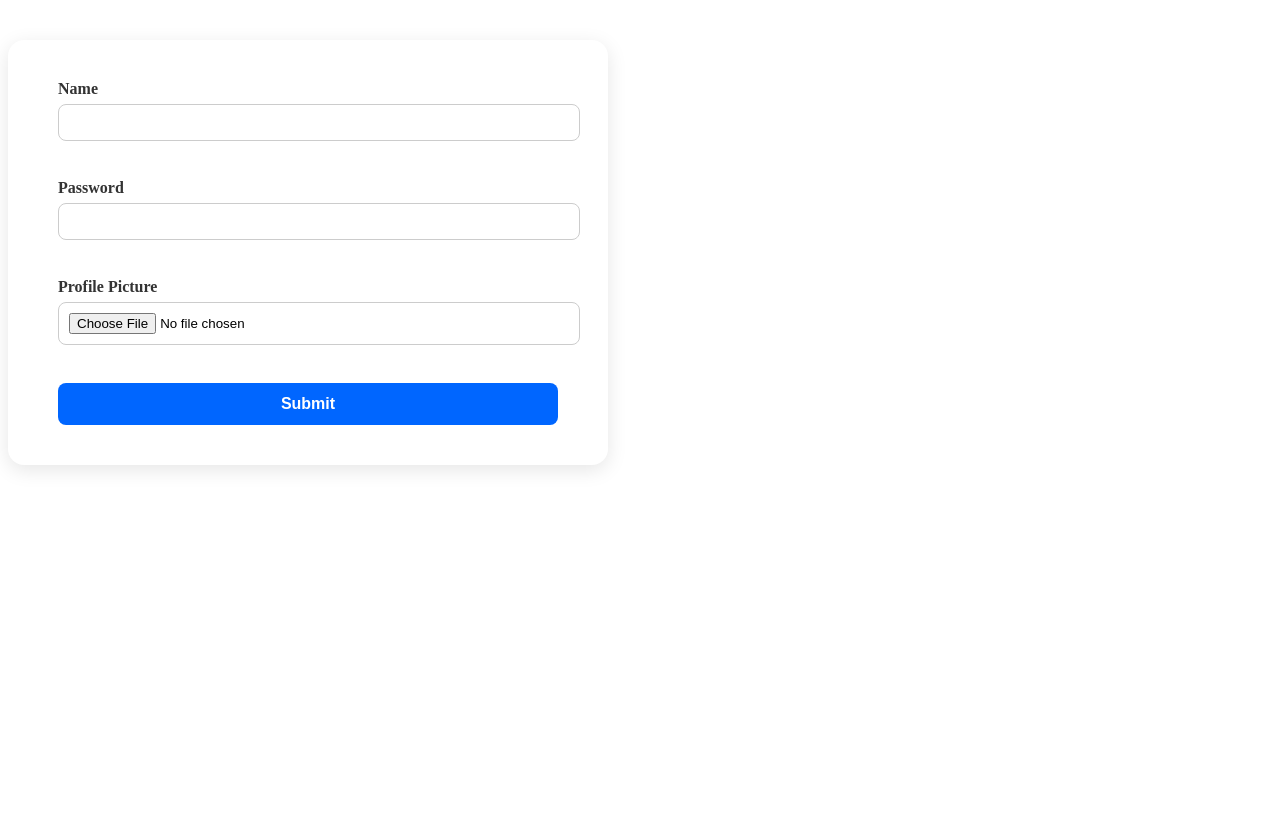
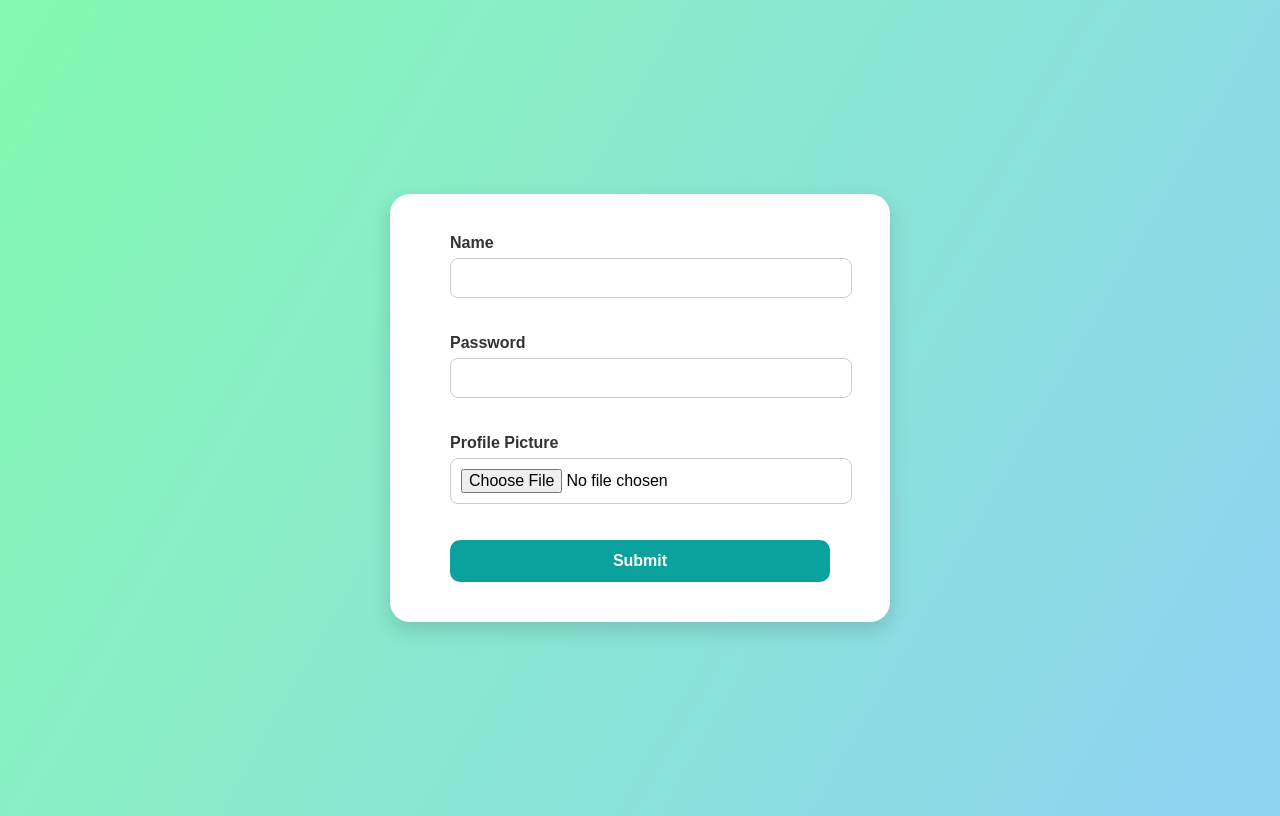
Before and after one commit to Anjana-20782/example-javascript, a plain HTML site: page add.html in a window 1280 px wide. Drawn offline with Linux system fonts and the light colour scheme.

Commit message:
new contents added example

```diff
--- a/css/add.css
+++ b/css/add.css
@@ -1,24 +1,22 @@
-
-
-h1 {
-  margin-top: 30px;
-  color: #333;
+body {
+  background: linear-gradient(120deg, #84fab0, #8fd3f4);
+  font-family: 'Poppins', sans-serif;
+  display: flex;
+  justify-content: center;
+  align-items: center;
+  height: 100vh;
 }
 
-.forms, #form {
-  background-color: #fff;
-  padding: 40px 50px;
-  border-radius: 16px;
-  box-shadow: 0 5px 20px rgba(0,0,0,0.1);
-  margin-top: 40px;
-  width: 90%;
-  max-width: 500px;
+form {
+  background: #fff;
+  border-radius: 20px;
+  box-shadow: 0 8px 20px rgba(0,0,0,0.15);
+  padding: 40px 60px;
+  width: 380px;
 }
 
 label {
   font-weight: 600;
-  display: block;
-  margin-bottom: 6px;
   color: #333;
 }
 
@@ -27,36 +25,26 @@ input[type="password"],
 input[type="file"] {
   width: 100%;
   padding: 10px;
+  margin-top: 6px;
+  margin-bottom: 18px;
   border-radius: 8px;
   border: 1px solid #ccc;
-  margin-bottom: 20px;
-  outline: none;
-  transition: border 0.3s;
-}
-
-input[type="text"]:focus,
-input[type="password"]:focus {
-  border-color: #0066ff;
+  font-size: 1rem;
 }
 
 input[type="submit"] {
-  background-color: #0066ff;
+  width: 100%;
+  background-color: #0ba29d;
+  border: none;
+  padding: 12px;
+  border-radius: 10px;
   color: white;
-  border: none;
-  padding: 12px 20px;
-  border-radius: 8px;
-  width: 100%;
+  font-size: 1rem;
+  cursor: pointer;
   font-weight: 600;
-  font-size: 16px;
+  transition: 0.3s;
 }
 
 input[type="submit"]:hover {
-  background-color: #004bcc;
+  background-color: #09847f;
 }
-
-#preview {
-  display: block;
-  margin: 15px auto;
-  border-radius: 12px;
-  box-shadow: 0 2px 10px rgba(0,0,0,0.2);
-}
--- a/css/card.css
+++ b/css/card.css
@@ -1,34 +1,45 @@
-@import url("./global.css");
-
-.cards {
-  margin-top: 50px;
+body {
+  background: linear-gradient(135deg, #89f7fe, #66a6ff);
+  font-family: 'Poppins', sans-serif;
   display: flex;
   justify-content: center;
+  align-items: center;
+  height: 100vh;
 }
 
 .card {
   background: white;
   padding: 30px;
   border-radius: 20px;
-  box-shadow: 0 8px 25px rgba(0,0,0,0.15);
+  box-shadow: 0 6px 16px rgba(0,0,0,0.2);
   text-align: center;
   width: 300px;
 }
 
 .card img {
   border-radius: 12px;
-  width: 100%;
-  height: 250px;
   object-fit: cover;
-  margin-bottom: 15px;
+  border: 3px solid #0ba29d;
 }
 
 .card p {
-  margin-bottom: 8px;
-  font-size: 16px;
+  margin: 10px 0;
+  font-size: 1rem;
   color: #333;
 }
 
-.card button {
+button {
+  background-color: #0ba29d;
+  border: none;
+  color: white;
+  padding: 10px 20px;
+  border-radius: 10px;
   margin: 8px;
+  cursor: pointer;
+  font-weight: 600;
+  transition: 0.3s;
 }
+
+button:hover {
+  background-color: #09847f;
+}
--- a/css/edit.css
+++ b/css/edit.css
@@ -1,24 +1,22 @@
-
-
-h1 {
-  margin-top: 30px;
-  color: #333;
+body {
+  background: linear-gradient(120deg, #ffecd2, #fcb69f);
+  font-family: 'Poppins', sans-serif;
+  display: flex;
+  justify-content: center;
+  align-items: center;
+  height: 100vh;
 }
 
-.forms, #form {
-  background-color: #fff;
-  padding: 40px 50px;
-  border-radius: 16px;
-  box-shadow: 0 5px 20px rgba(0,0,0,0.1);
-  margin-top: 40px;
-  width: 90%;
-  max-width: 500px;
+form {
+  background: #fff;
+  border-radius: 20px;
+  box-shadow: 0 8px 20px rgba(0,0,0,0.15);
+  padding: 40px 60px;
+  width: 380px;
 }
 
 label {
   font-weight: 600;
-  display: block;
-  margin-bottom: 6px;
   color: #333;
 }
 
@@ -27,36 +25,26 @@ input[type="password"],
 input[type="file"] {
   width: 100%;
   padding: 10px;
+  margin-top: 6px;
+  margin-bottom: 18px;
   border-radius: 8px;
   border: 1px solid #ccc;
-  margin-bottom: 20px;
-  outline: none;
-  transition: border 0.3s;
-}
-
-input[type="text"]:focus,
-input[type="password"]:focus {
-  border-color: #0066ff;
+  font-size: 1rem;
 }
 
 input[type="submit"] {
-  background-color: #0066ff;
+  width: 100%;
+  background-color: #ff7b54;
+  border: none;
+  padding: 12px;
+  border-radius: 10px;
   color: white;
-  border: none;
-  padding: 12px 20px;
-  border-radius: 8px;
-  width: 100%;
+  font-size: 1rem;
+  cursor: pointer;
   font-weight: 600;
-  font-size: 16px;
+  transition: 0.3s;
 }
 
 input[type="submit"]:hover {
-  background-color: #004bcc;
+  background-color: #e76f51;
 }
-
-#preview {
-  display: block;
-  margin: 15px auto;
-  border-radius: 12px;
-  box-shadow: 0 2px 10px rgba(0,0,0,0.2);
-}
--- a/css/index.css
+++ b/css/index.css
@@ -7,7 +7,7 @@
 }
 
 body {
-  background: linear-gradient(135deg, #f2f5ff, #d7e1ff);
+  /* background: linear-gradient(135deg, #f2f5ff, #d7e1ff); */
   color: #333;
   min-height: 100vh;
   display: flex;
@@ -38,7 +38,7 @@ button:hover {
   width: 100%;
   background-color: #fff;
   padding: 15px 40px;
-  box-shadow: 0 2px 10px rgba(0,0,0,0.1);
+  /* box-shadow: 0 2px 10px rgba(0,0,0,0.1); */
   display: flex;
   justify-content: flex-end;
 }
```
